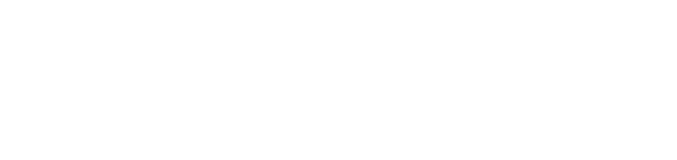
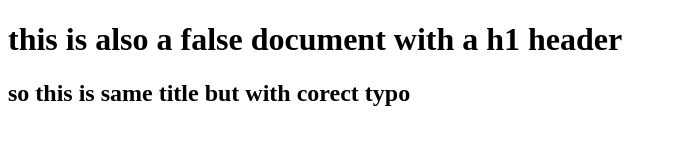
Before and after one commit to mouadh25/web.dev, a plain HTML site: page Index.html in a window 1280 px wide. Shown: the whole page, without its empty margins (0-677 px from the left). Drawn offline with Linux system fonts and the light colour scheme.

Commit message:
Update Index.html

```diff
--- a/Index.html
+++ b/Index.html
@@ -4,7 +4,10 @@
 <head>
     <meta charset="UTF-8">
     <meta name="viewport" content="width=device-width, initial-scale=1">
-    <title></title>
+    <title>this is q fqlse docu;ent</title>
+
+    <h1>this is also a false document with a h1 header</h1>
+    <h2>so this is same title but with corect typo</h2>
 </head>
 
 </html>
```
